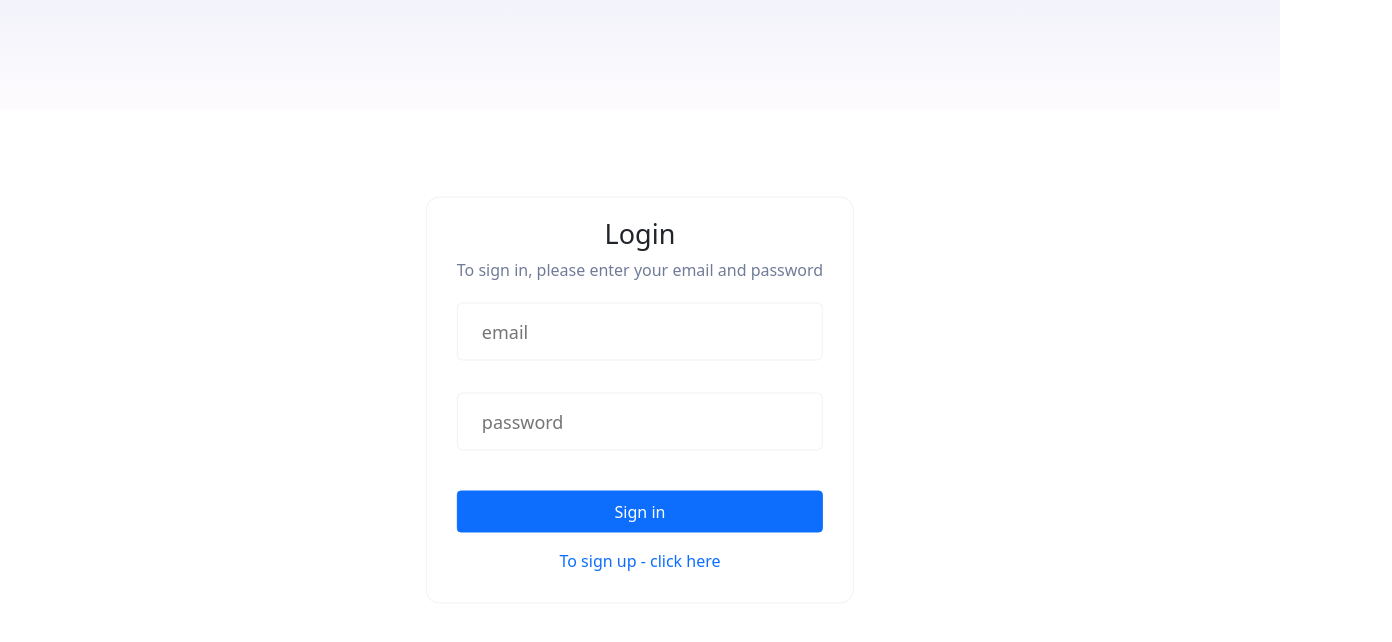
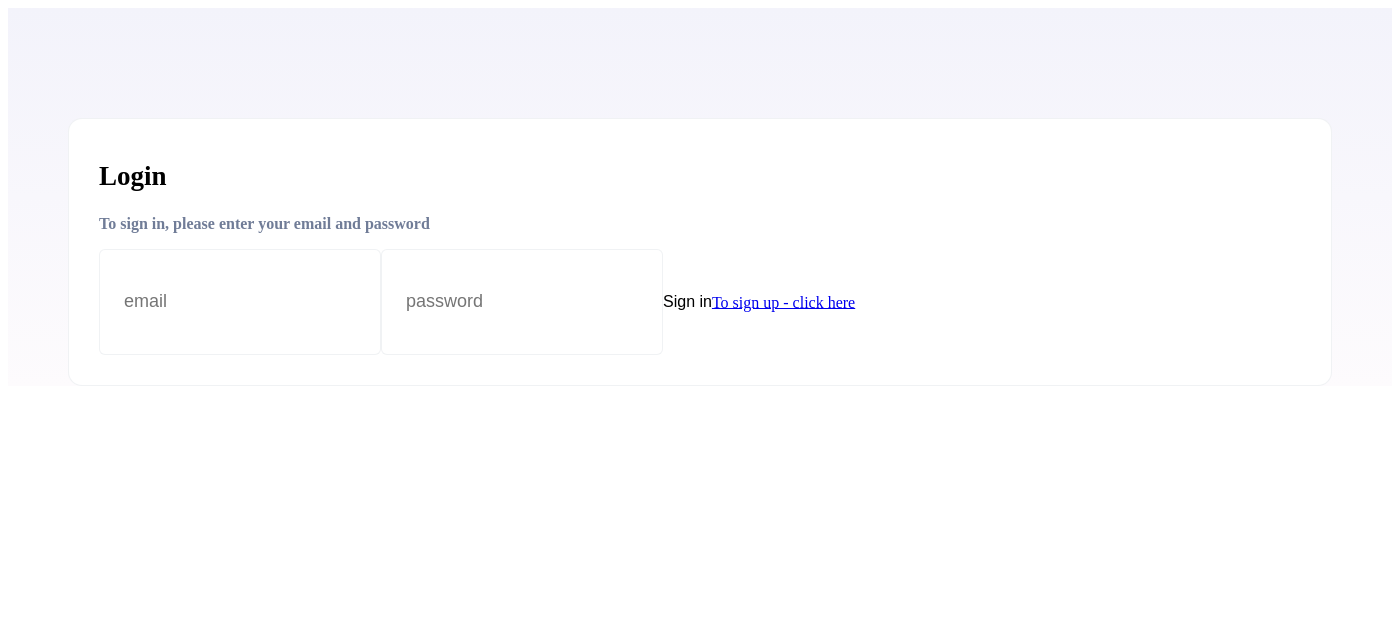
Before and after one commit to RomanSkrypnik/chat-frontend_v3, a React (Create React App) app: page /login in a window 1280 px wide. Shown: the top 642 px of the page, 1392 px wide, since content can reach past the window. Built offline with nearby package versions, Linux system fonts and the light colour scheme; no server answers.

Commit message:
boostrap removal

```diff
--- a/package.json
+++ b/package.json
@@ -25,7 +25,6 @@
     "howler": "^2.2.3",
     "node-sass": "^7.0.1",
     "react": "^18.1.0",
-    "react-bootstrap": "^2.3.1",
     "react-dnd": "^16.0.1",
     "react-dom": "^18.1.0",
     "react-dropzone": "^14.2.1",
--- /dev/null
+++ b/src/assets/styles/ui/_snackbar.scss
@@ -0,0 +1,8 @@
+.snackbar {
+
+  position: fixed;
+  color: $white;
+  background-color: $darkGrey;
+  bottom: 40px;
+  left: 40px;
+}
--- a/src/assets/styles/ui/ui.scss
+++ b/src/assets/styles/ui/ui.scss
@@ -1,9 +1,10 @@
-@import "avatar";
-@import "sidebar-button";
-@import "circle-button";
-@import "scrollbar";
-@import "clips-icon";
-@import "button-icon";
-@import "switch-button";
-@import "regular-button";
-@import "keyframes";
+@import "./avatar";
+@import "./sidebar-button";
+@import "./circle-button";
+@import "./scrollbar";
+@import "./clips-icon";
+@import "./button-icon";
+@import "./switch-button";
+@import "./regular-button";
+@import "./keyframes";
+@import "./snackbar";
--- a/src/components/containers/CardContainer.tsx
+++ b/src/components/containers/CardContainer.tsx
@@ -1,5 +1,4 @@
 import React, { FC, ReactNode } from 'react';
-import { CloseButton } from 'react-bootstrap';
 import cn from 'classnames';
 
 interface CardContainer {
@@ -22,7 +21,6 @@ export const CardContainer: FC<CardContainer> = ({ onClose, className, title, ch
                 withHeader &&
                 <div className='card-container__header mb-4'>
                     {title && <h3>{title}</h3>}
-                    {onClose && <CloseButton onClick={onClose} />}
                 </div>
             }
             {children}
--- a/src/components/ui/index.ts
+++ b/src/components/ui/index.ts
@@ -25,5 +25,3 @@ export * from './icons/TelegramIcon';
 export * from './icons/ThreeDotsIcon';
 export * from './icons/UnlockedIcon';
 export * from './icons/UploadIcon';
-
-export * from './snackbars/Snackbar';
--- a/src/components/ui/snackbars/Snackbar.tsx
+++ /dev/null
@@ -1,10 +0,0 @@
-import React from 'react';
-
-export const Snackbar = () => {
-
-    return (
-        <div className='snackbar'>
-
-        </div>
-    );
-};
--- a/src/index.tsx
+++ b/src/index.tsx
@@ -1,7 +1,6 @@
 import React from 'react';
 import ReactDOM from 'react-dom/client';
 import App from './App';
-import 'bootstrap/dist/css/bootstrap.min.css';
 import './assets/styles/main.scss';
 import { Provider } from 'react-redux';
 import store from './store';
```
Also changed, not shown: 1 other file (tests, documents, lock files or other folders).
